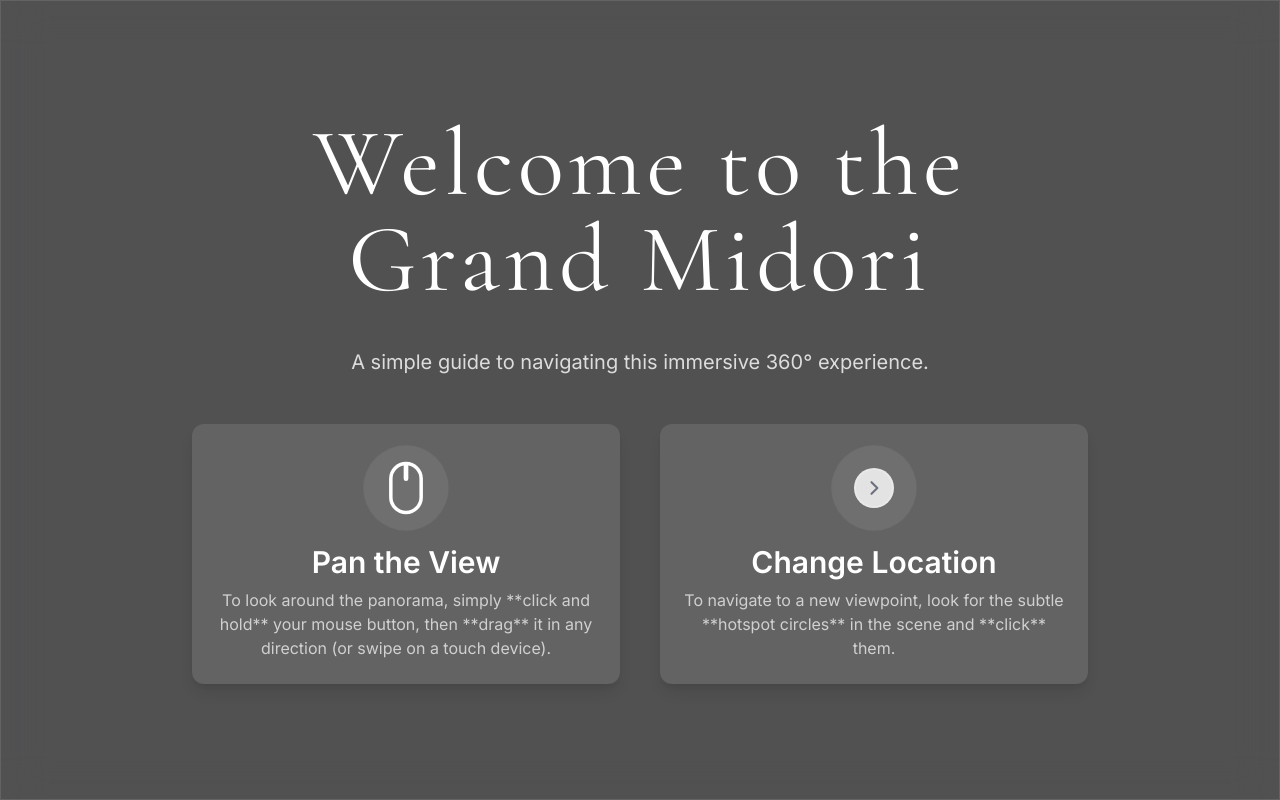
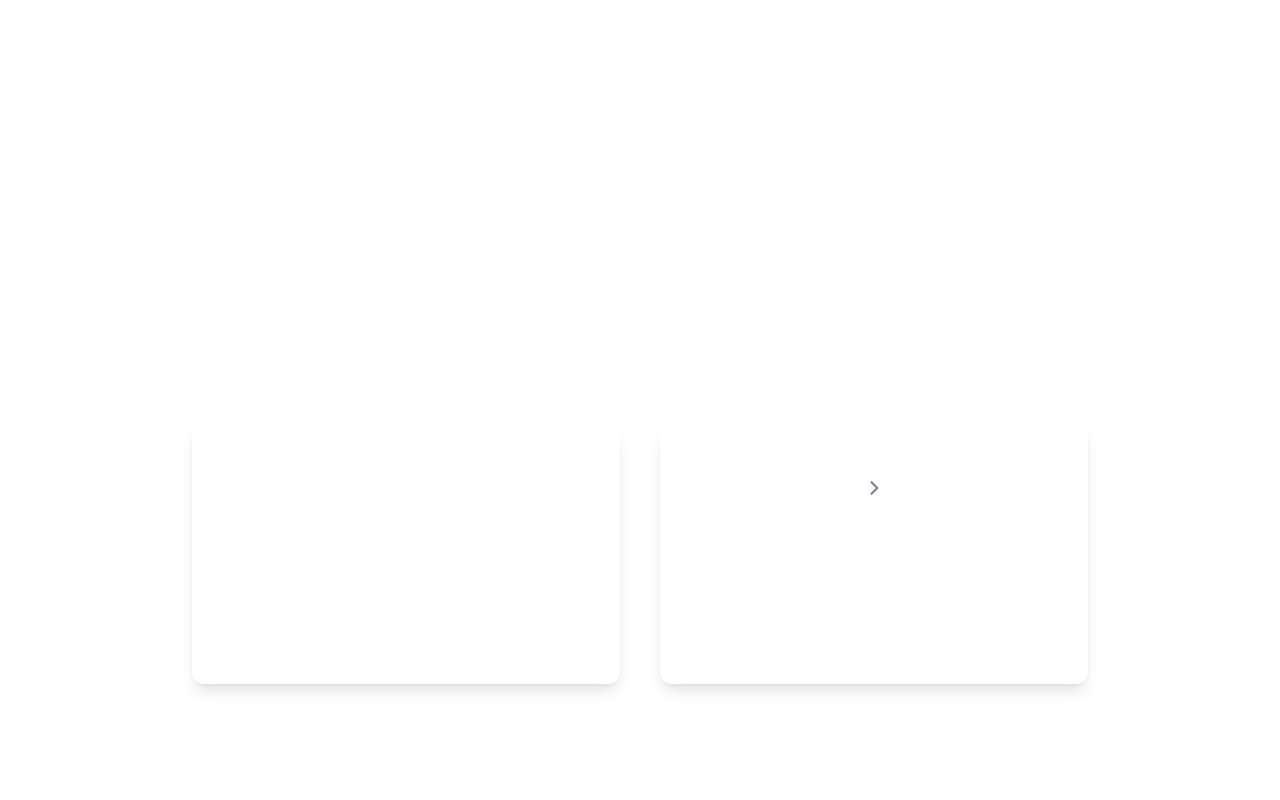
Before and after one commit to jiaseeds/vsph-TGMO-help-screen, a plain HTML site: page index.html in a window 1280 px wide. Drawn offline with nearby package versions, Linux system fonts and the light colour scheme.

Commit message:
Update index.html

```diff
--- a/index.html
+++ b/index.html
@@ -78,10 +78,10 @@
         }
     </style>
 </head>
-<body class="bg-gray-100">
+<body>
 
-    <!-- Help Overlay (Full Screen, semi-transparent black background) -->
-    <div id="help-overlay" class="bg-black/70">
+    <!-- Help Overlay (Full Screen, now fully transparent background) -->
+    <div id="help-overlay">
         <!-- Main Glassmorphism Card (Full Screen, Dynamic Centering, and Scrollable) -->
         <div class="glass p-8 md:p-12 w-full h-full max-w-full rounded-none text-white font-body flex flex-col items-center justify-center overflow-y-auto">
 
```
